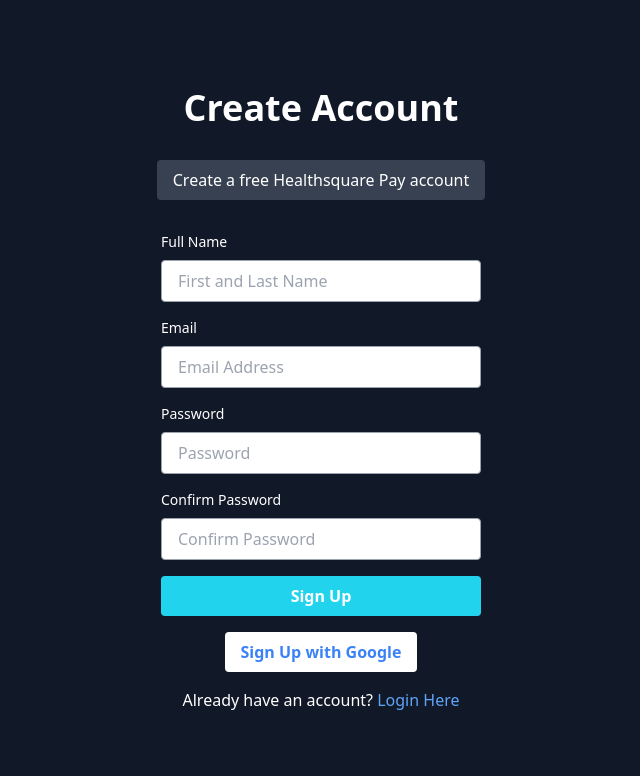
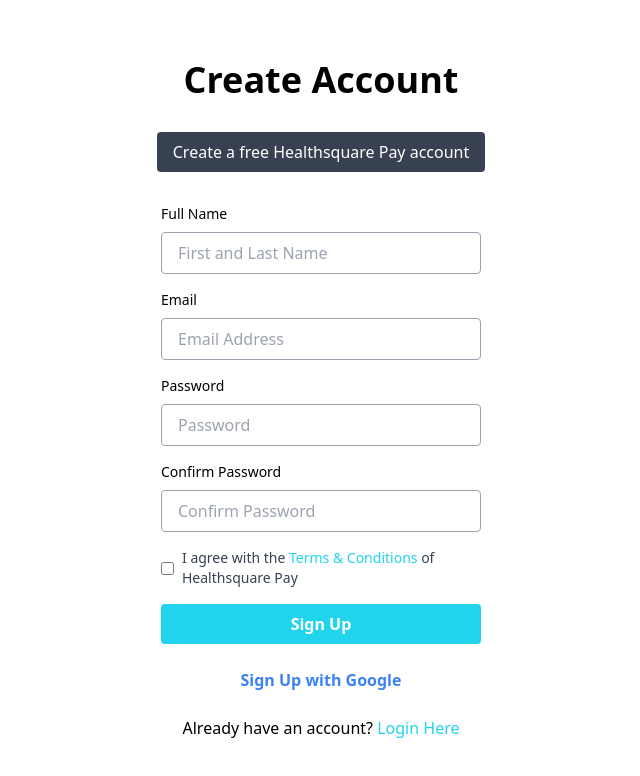
Before and after one commit to Godwinbold/HEALTH-SQUARE-PAY, a React (Vite) app: page /createaccount in a window 1280 px wide. Shown: the top 776 px of the page, without its empty margins (319-959 px from the left). Built offline with nearby package versions, Linux system fonts and the light colour scheme.

Commit message:
CreateAccount

```diff
--- a/src/App.jsx
+++ b/src/App.jsx
@@ -1,4 +1,3 @@
-import CreateAccount from "./pages/auth/CreateAccount";
 import Router from "./routing/Router";
 
 function App() {
--- a/src/pages/auth/CreateAccount.jsx
+++ b/src/pages/auth/CreateAccount.jsx
@@ -5,6 +5,8 @@
   const [email, setEmail] = useState('');
   const [password, setPassword] = useState('');
   const [confirmPassword, setConfirmPassword] = useState('');
+  const [agreeTerms, setAgreeTerms] = useState(false);
+
 
   const handleSubmit = async (event) => {
     event.preventDefault();
@@ -12,6 +14,13 @@
     if (password !== confirmPassword) {
       alert("Passwords don't match");
       return;
+    }
+
+      {
+        if (!agreeTerms) {
+          alert('Please agree to the Terms & Conditions');
+          return;
+        }
     }
 
     const formData = {
@@ -49,22 +58,23 @@
   };
 
   return (
-    <div className="flex flex-col items-center justify-center min-h-screen bg-gray-900 text-white">
+    <div className="flex flex-col items-center justify-center min-h-screen bg-white text-white">
       <div className="mb-8">
-        <h1 className="text-4xl font-semibold text-center">Create Account</h1>
+        <h1 className="text-4xl text-black font-semibold text-center">Create Account</h1>
       </div>
 
       <p className="bg-gray-700 px-4 py-2 rounded">Create a free Healthsquare Pay account</p>
 
+
       <form className="mt-8 w-full max-w-xs" onSubmit={handleSubmit}>
         <div className="mb-4">
-          <label htmlFor="fullname" className="block text-sm mb-2">Full Name</label>
+          <label htmlFor="fullname" className="block text-black text-sm mb-2">Full Name</label>
           <input
             type="text"
             id="fullname"
             name="fullname"
             placeholder="First and Last Name"
-            className="w-full px-4 py-2 rounded border border-gray-400"
+            className="w-full px-4 py-2  text-black rounded border border-gray-400"
 
             onChange={(e) => setFullName(e.target.value)}
             required
@@ -72,27 +82,27 @@
         </div>
 
         <div className="mb-4">
-          <label htmlFor="email" className="block text-sm mb-2">Email</label>
+          <label htmlFor="email" className="block text-sm mb-2 text-black">Email</label>
           <input
             type="email"
             id="email"
             name="email"
             placeholder="Email Address"
-            className="w-full px-4 py-2 rounded border border-gray-400"
-
+            className="w-full px-4 py-2 text-black rounded border border-gray-400"
+            value={email}
             onChange={(e) => setEmail(e.target.value)}
             required
           />
         </div>
 
         <div className="mb-4">
-          <label htmlFor="password" className="block text-sm mb-2">Password</label>
+          <label htmlFor="password" className="block text-sm text-black mb-2">Password</label>
           <input
             type="password"
             id="password"
             name="password"
             placeholder="Password"
-            className="w-full px-4 py-2 rounded border border-gray-400"
+            className="w-full px-4 py-2 text-black rounded border border-gray-400"
 
             onChange={(e) => setPassword(e.target.value)}
             required
@@ -100,18 +110,32 @@
         </div>
 
         <div className="mb-4">
-          <label htmlFor="confirm_password" className="block text-sm mb-2">Confirm Password</label>
+          <label htmlFor="confirm_password" className="block text-black text-sm mb-2">Confirm Password</label>
           <input
             type="password"
             id="confirm_password"
             name="confirm_password"
             placeholder="Confirm Password"
-            className="w-full px-4 py-2 rounded border border-gray-400"
+            className="w-full px-4 py-2 text-black rounded border border-gray-400"
 
             onChange={(e) => setConfirmPassword(e.target.value)}
             required
           />
         </div>
+        <div className="mb-4 flex items-center">
+          <input
+            type="checkbox"
+            id="agreeTerms"
+            name="agreeTerms"
+            className="mr-2"
+            checked={agreeTerms}
+            onChange={(e) => setAgreeTerms(e.target.checked)}
+          />
+          <label htmlFor="agreeTerms" className="text-sm text-gray-700">
+            I agree with the <a href="#" className='text-cyan-400'>Terms & Conditions</a> of Healthsquare Pay
+          </label>
+        </div>
+
 
         <button type="submit" className="bg-cyan-400 hover:bg-blue-600 text-white font-semibold py-2 px-4 rounded w-full">Sign Up</button>
       </form>
@@ -127,7 +151,7 @@
         Sign Up with Google
       </div>
 
-      <p className="mt-4">Already have an account? <a href="#" className="text-blue-400">Login Here</a></p>
+      <p className="mt-4 text-black">Already have an account? <a href="#" className="text-cyan-400">Login Here</a></p>
     </div>
   );
 }
```
